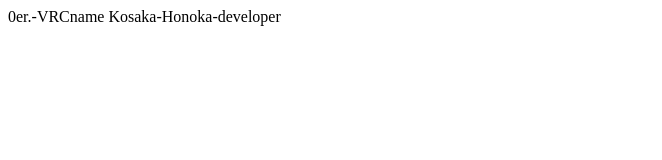
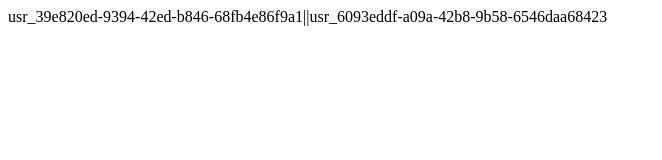
Before and after one commit to miaopasimiao/miaopasimiao.github.io, a plain HTML site: page index.html in a window 1280 px wide. Shown: the whole page, without its empty margins (0-662 px from the left). Drawn offline with Linux system fonts and the light colour scheme.

Commit message:
Update index.html

```diff
--- a/index.html
+++ b/index.html
@@ -1,3 +1,3 @@
 <html><head><meta http-equiv="Content-Type" content="text/html; charset=UTF-8"></head><body>
-0er.-VRCname  Kosaka-Honoka-developer
+usr_39e820ed-9394-42ed-b846-68fb4e86f9a1||usr_6093eddf-a09a-42b8-9b58-6546daa68423
 </body></html>
```
